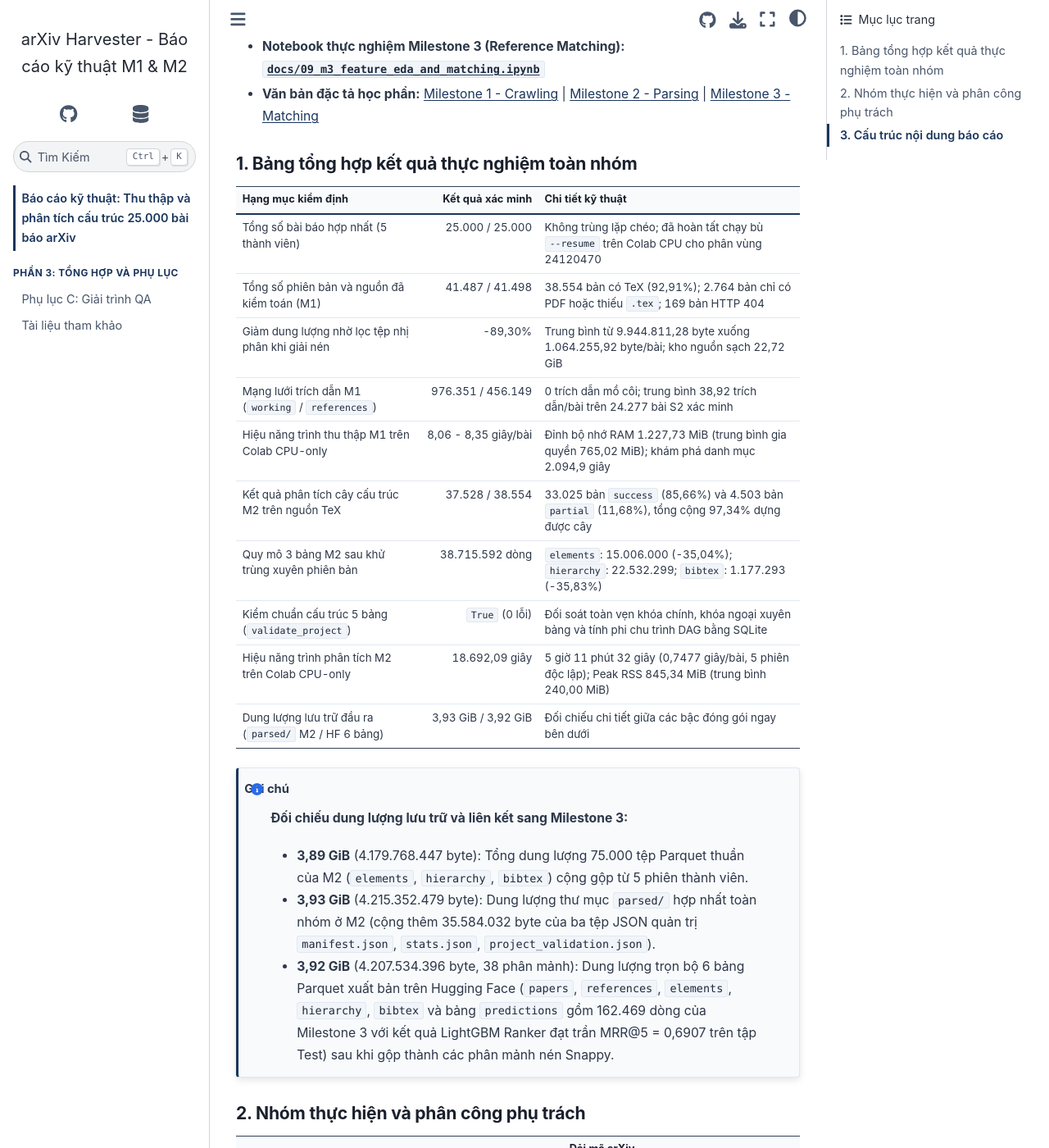
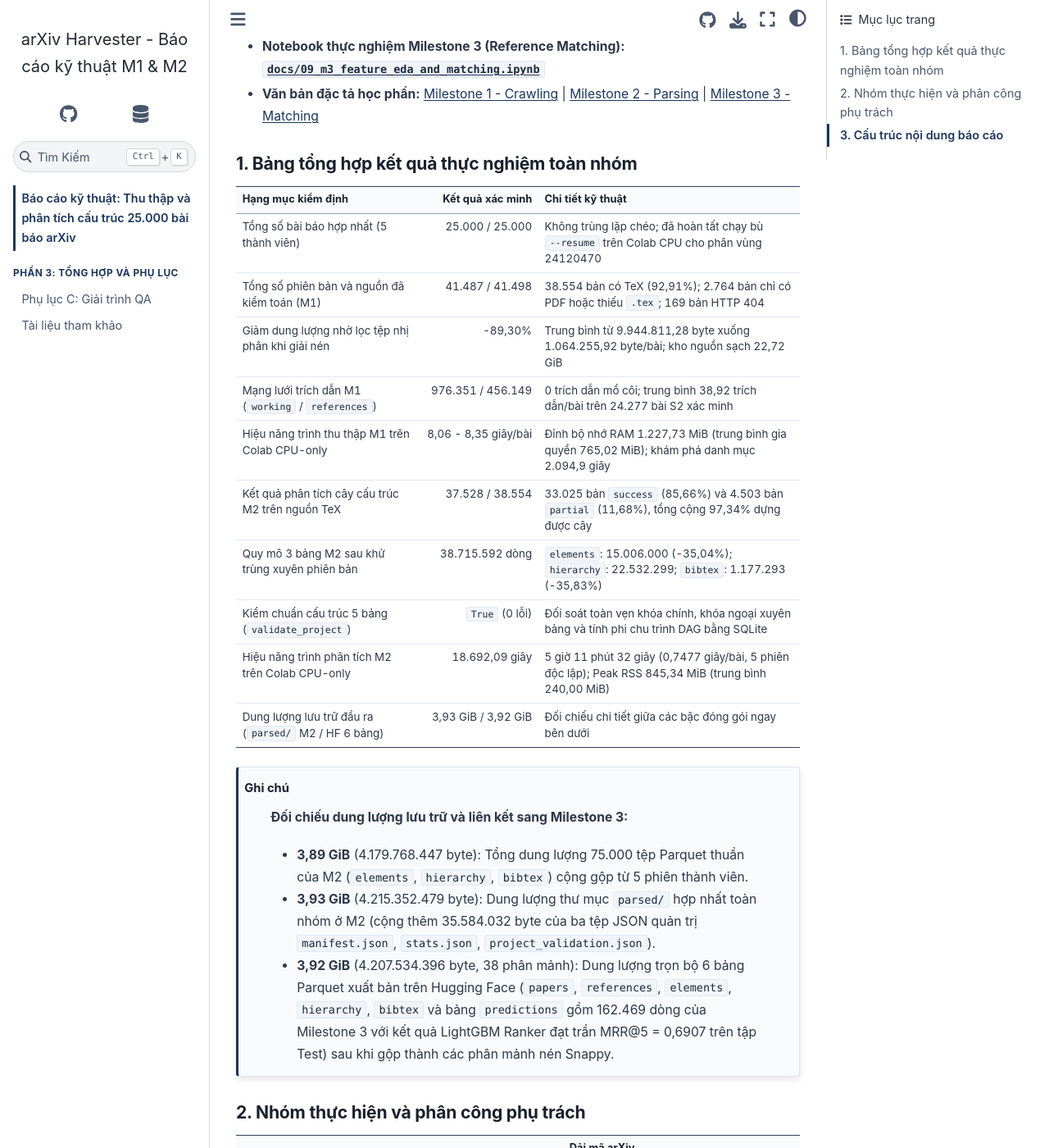
Before and after one commit to NguyenQuocDat06-AI/arxiv-harvester-book, a Jupyter Book: the page built from index.md, in a window 1280 px wide and 1400 px high, scrolled down 543 px. Shown: the whole window at 82% size. Built offline with Jupyter Book 1.0.4 settings and Sphinx 7.4.7 and the Sphinx Book theme 1.1.4, drawn with Linux system fonts in a browser that asks for light colours; pages that are not in the unit, such as notebooks, are missing from menus.

Commit message:
fix(theme): fix dark/auto color mode table visibility, figure filter, and code/note blocks

```diff
--- a/_static/custom.css
+++ b/_static/custom.css
@@ -1,5 +1,6 @@
-/* Giao diện báo cáo học thuật tối giản - _static/custom.css */
+/* Giao diện báo cáo học thuật tối giản (hỗ trợ đầy đủ Light / Dark / Auto Color Mode) */
 :root,
+html:not([data-theme]),
 html[data-theme="light"] {
   --ah-navy: #1b365d;
   --ah-navy-hover: #2c5282;
@@ -12,7 +13,8 @@ html[data-theme="light"] {
   --ah-rule-strong: #334155;
   --ah-rule-mid: #94a3b8;
   --ah-rule-light: #e2e8f0;
-  --ah-row-hover: rgba(27, 54, 93, 0.035);
+  --ah-row-hover: rgba(27, 54, 93, 0.04);
+  --ah-fig-bg: #ffffff;
 
   --pst-color-primary: #1b365d;
   --pst-color-primary-highlight: #2c5282;
@@ -20,21 +22,23 @@ html[data-theme="light"] {
   --pst-color-link: #1b365d;
   --pst-color-link-hover: #2c5282;
   --pst-color-inline-code: #1e293b;
+  --pst-color-table-row-hover-bg: rgba(27, 54, 93, 0.04);
 }
 
 html[data-theme="dark"] {
   --ah-navy: #93c5fd;
   --ah-navy-hover: #bfdbfe;
   --ah-text-main: #f1f5f9;
-  --ah-text-body: #cbd5e1;
+  --ah-text-body: #e2e8f0;
   --ah-text-muted: #94a3b8;
-  --ah-bg-page: #151c26;
-  --ah-bg-head: #1e293b;
-  --ah-bg-code: #1e293b;
+  --ah-bg-page: #14181e;
+  --ah-bg-head: #1e2633;
+  --ah-bg-code: #1e2633;
   --ah-rule-strong: #94a3b8;
   --ah-rule-mid: #64748b;
-  --ah-rule-light: rgba(148, 163, 184, 0.22);
-  --ah-row-hover: rgba(147, 197, 253, 0.07);
+  --ah-rule-light: rgba(148, 163, 184, 0.24);
+  --ah-row-hover: rgba(147, 197, 253, 0.08);
+  --ah-fig-bg: #f8fafc;
 
   --pst-color-primary: #93c5fd;
   --pst-color-primary-highlight: #bfdbfe;
@@ -42,6 +46,7 @@ html[data-theme="dark"] {
   --pst-color-link: #93c5fd;
   --pst-color-link-hover: #bfdbfe;
   --pst-color-inline-code: #e2e8f0;
+  --pst-color-table-row-hover-bg: rgba(147, 197, 253, 0.08);
 }
 
 .bd-article-container { max-width: 66rem; }
@@ -52,7 +57,7 @@ html[data-theme="dark"] {
   line-height: 1.72;
 }
 
-.bd-article h1, .bd-article h2, .bd-article h3 {
+.bd-article h1, .bd-article h2, .bd-article h3, .bd-article h4 {
   color: var(--ah-text-main);
   letter-spacing: -0.01em;
 }
@@ -99,7 +104,23 @@ html[data-theme="dark"] {
   color: var(--ah-navy);
 }
 
-/* Bảng học thuật kiểu booktabs (không bóng đổ, không thanh màu nền, không cột dọc) */
+/* Căn thẳng hàng đầu ra Jupyter và gỡ bỏ hộp nền xám sáng mặc định của PyData ở chế độ Tối */
+.bd-article div.cell_output {
+  padding-left: 0 !important;
+  padding-right: 0 !important;
+}
+
+html[data-theme="dark"] .bd-content div.cell_output .text_html,
+html[data-theme="dark"] .bd-content div.cell_output .text_html:not(:has(table.dataframe)),
+html[data-theme="dark"] .bd-content .nboutput .output_area.rendered_html,
+html[data-theme="dark"] .bd-content .nboutput .output_area.rendered_html:not(:has(table.dataframe)) {
+  background-color: transparent !important;
+  color: var(--ah-text-body) !important;
+  padding: 0 !important;
+  border-radius: 0 !important;
+}
+
+/* Bảng học thuật kiểu booktabs đồng nhất ở cả Light Mode và Dark Mode */
 .bd-article .ah-table-scroll,
 .bd-article .pst-scrollable-table-container {
   margin: 0.9rem 0 1.45rem 0;
@@ -110,6 +131,7 @@ html[data-theme="dark"] {
 }
 
 .bd-content .bd-article table.ah-clean-table,
+.bd-content div.cell_output table.dataframe.ah-clean-table,
 .bd-content .bd-article table.table {
   width: 100%;
   margin-bottom: 0 !important;
@@ -121,8 +143,17 @@ html[data-theme="dark"] {
   font-size: 0.835rem;
   font-variant-numeric: tabular-nums lining-nums;
   color: var(--ah-text-body) !important;
+  background-color: transparent !important;
   --bs-table-striped-bg: transparent !important;
   --bs-table-bg: transparent !important;
+  --bs-table-color: var(--ah-text-body) !important;
+}
+
+.bd-content div.cell_output table.dataframe td ~ td,
+.bd-content div.cell_output table.dataframe td ~ th,
+.bd-content div.cell_output table.dataframe th ~ td,
+.bd-content div.cell_output table.dataframe th ~ th {
+  border-left: none !important;
 }
 
 .bd-article table.ah-clean-table caption,
@@ -131,11 +162,20 @@ html[data-theme="dark"] {
   padding: 0 0 0.45rem 0;
   font-weight: 600;
   font-size: 0.865rem;
-  color: var(--ah-text-main);
+  color: var(--ah-text-main) !important;
+  background-color: transparent !important;
   text-align: left;
 }
 
+.bd-content .bd-article table.ah-clean-table thead tr,
+.bd-content div.cell_output table.dataframe thead tr,
+.bd-content .bd-article table.table thead tr {
+  background-color: var(--ah-bg-head) !important;
+  border-bottom: 1px solid var(--ah-rule-mid) !important;
+}
+
 .bd-content .bd-article table.ah-clean-table thead th,
+.bd-content div.cell_output table.dataframe thead th,
 .bd-content .bd-article table.table thead th {
   background-color: var(--ah-bg-head) !important;
   color: var(--ah-text-main) !important;
@@ -151,11 +191,13 @@ html[data-theme="dark"] {
 }
 
 .bd-content .bd-article table.ah-clean-table tbody tr,
+.bd-content div.cell_output table.dataframe tbody tr,
 .bd-content .bd-article table.table tbody tr {
   background-color: transparent !important;
 }
 
 .bd-content .bd-article table.ah-clean-table tbody td,
+.bd-content div.cell_output table.dataframe tbody td,
 .bd-content .bd-article table.table tbody td {
   padding: 0.42rem 0.48rem !important;
   border: none !important;
@@ -168,11 +210,13 @@ html[data-theme="dark"] {
 }
 
 .bd-content .bd-article table.ah-clean-table tbody tr:last-child td,
+.bd-content div.cell_output table.dataframe tbody tr:last-child td,
 .bd-content .bd-article table.table tbody tr:last-child td {
   border-bottom: none !important;
 }
 
 .bd-content .bd-article table.ah-clean-table tbody tr:hover td,
+.bd-content div.cell_output table.dataframe tbody tr:hover td,
 .bd-content .bd-article table.table tbody tr:hover td {
   background-color: var(--ah-row-hover) !important;
 }
@@ -202,7 +246,8 @@ html[data-theme="dark"] {
   word-break: break-all;
 }
 
-.bd-article div.admonition {
+/* Khung ghi chú tối giản, không để icon tròn đè lên chữ tiêu đề */
+.bd-article div.admonition:not(.hide) {
   border-radius: 4px;
   border: 1px solid var(--ah-rule-light);
   border-left: 3px solid var(--ah-navy);
@@ -212,43 +257,77 @@ html[data-theme="dark"] {
   padding: 0.8rem 1.05rem;
 }
 
-.bd-article div.admonition > p.admonition-title {
+.bd-article div.admonition:not(.hide) > p.admonition-title {
   background-color: transparent !important;
+  color: var(--ah-text-main) !important;
+  text-shadow: none !important;
   font-weight: 650;
   font-size: 0.92rem;
-  padding: 0 0 0.25rem 0;
+  padding: 0 0 0.25rem 0 !important;
   margin-bottom: 0.2rem;
 }
 
+.bd-article div.admonition:not(.hide) > p.admonition-title::before,
+.bd-article div.admonition:not(.hide) > p.admonition-title::after {
+  content: none !important;
+  display: none !important;
+}
+
+/* Nút mở mã nguồn và khối mã Python tương thích cả Sáng & Tối */
 .bd-article details.admonition.hide.above-input {
-  border: none;
-  background: transparent;
-  padding: 0;
-  margin: 0.3rem 0 0.5rem 0;
+  border: none !important;
+  background: transparent !important;
+  padding: 0 !important;
+  margin: 0.35rem 0 0.55rem 0 !important;
 }
 
 .bd-article details.admonition.hide.above-input > summary {
-  display: inline-flex;
+  display: inline-flex !important;
   align-items: center;
-  padding: 0.2rem 0.6rem;
+  padding: 0.22rem 0.65rem !important;
   border-radius: 4px;
-  border: 1px solid var(--ah-rule-light);
-  background-color: var(--ah-bg-head);
-  font-size: 0.78rem;
-  color: var(--ah-text-muted);
+  border: 1px solid var(--ah-rule-light) !important;
+  background-color: var(--ah-bg-head) !important;
+  font-size: 0.79rem;
+  color: var(--ah-text-muted) !important;
   cursor: pointer;
 }
 
-.bd-content .bd-article .cell_output img {
+.bd-article details.admonition.hide > summary span,
+html[data-theme="dark"] .bd-article details.hide summary span {
+  color: inherit !important;
+}
+
+.bd-article div.cell > div.cell_input,
+.bd-article details.admonition.hide[open] div.cell_input {
+  background-color: var(--ah-bg-head) !important;
+  border: 1px solid var(--ah-rule-light) !important;
+  border-left: 3px solid var(--ah-navy) !important;
+  border-radius: 4px !important;
+  margin-top: 0.4rem !important;
+}
+
+.bd-article div.cell_input div.highlight {
+  background-color: transparent !important;
+}
+
+/* Biểu đồ matplotlib giữ nền sáng dịu mắt, không bị bộ lọc brightness(.8) làm xỉn màu ở chế độ Tối */
+.bd-content .bd-article .cell_output img,
+html[data-theme="dark"] .bd-content .bd-article .cell_output img {
   display: block;
   max-width: 100%;
   height: auto;
   margin: 0.85rem auto;
-  padding: 0.4rem !important;
-  background-color: #ffffff !important;
-  border: 1px solid var(--ah-rule-light);
+  padding: 0.45rem !important;
+  background-color: var(--ah-fig-bg) !important;
+  border: 1px solid var(--ah-rule-light) !important;
   border-radius: 4px !important;
   box-shadow: none !important;
+  filter: none !important;
+}
+
+html[data-theme="dark"] .bd-content .bd-article .cell_output img {
+  filter: brightness(0.95) !important;
 }
 
 .ah-footer-note {
```
Also changed, not shown: 13 other files.
